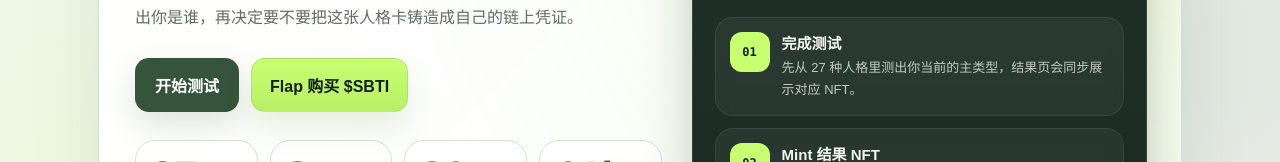
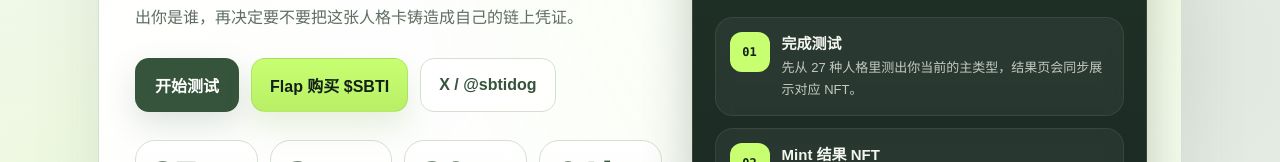
Before and after one commit to FOURCLAWe/sbti-dog, a website: page public/sbti/index.html in a window 1280 px wide. Shown: the part 264-426 px from the top of the page. Drawn offline with nearby package versions, Linux system fonts and the light colour scheme.

Commit message:
Move X link into hero actions

```diff
--- a/public/sbti/index.html
+++ b/public/sbti/index.html
@@ -1531,6 +1531,7 @@
             <div class="hero-actions">
               <button id="startBtn" class="btn-primary">开始测试</button>
               <a id="tokenBuyLink" href="https://flap.sh/bnb/xxx" target="_blank" rel="noreferrer" class="intro-link intro-link-strong">Flap 购买 $SBTI</a>
+              <a href="https://x.com/sbtidog?s=21" target="_blank" rel="noreferrer" class="intro-link">X / @sbtidog</a>
             </div>
             <div class="intro-stats">
               <div class="intro-stat">
```
